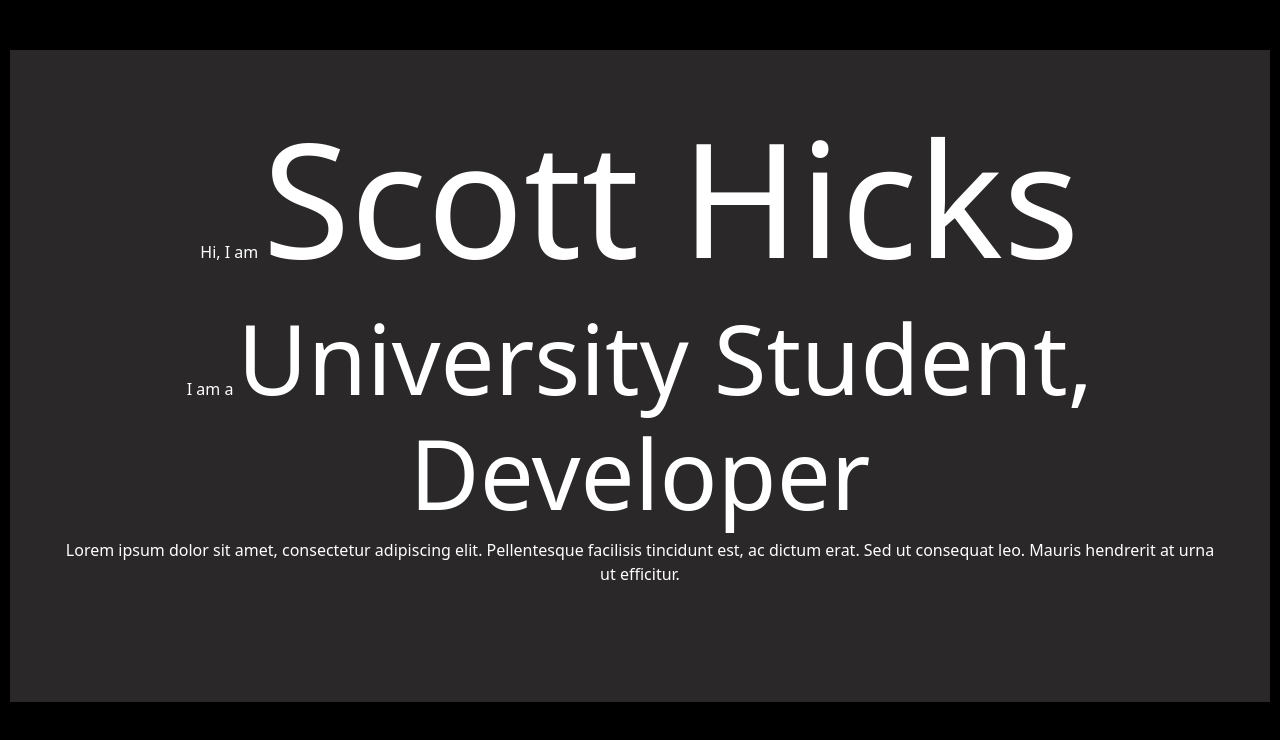
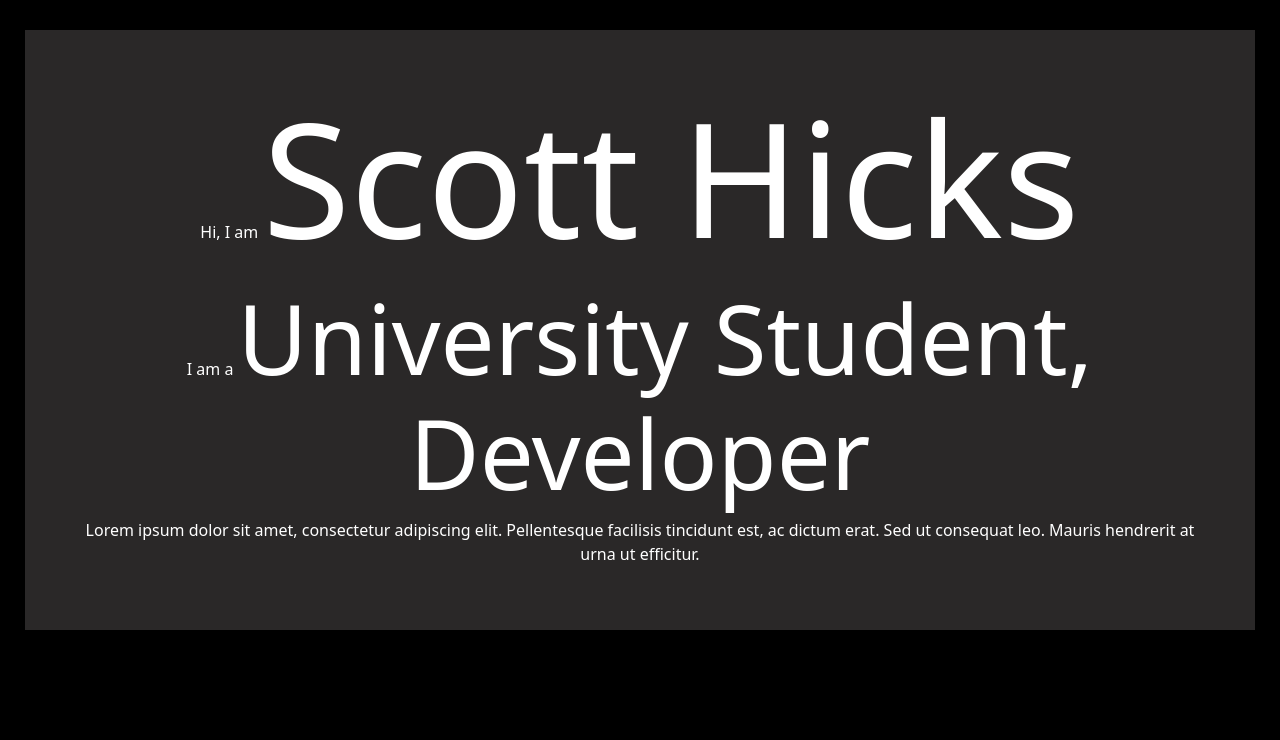
Before and after one commit to ScottHicksIT/ScottHicksIT.github.io, a plain HTML site: page index.html in a window 1280 px wide. Drawn offline with nearby package versions, Linux system fonts and the light colour scheme.

Commit message:
Update - Change front page sizing

```diff
--- a/style.css
+++ b/style.css
@@ -1,17 +1,20 @@
 body {
   background-color: black;
   color: white;
+
 }
 
 .intro {
-    min-height: 200px;
+  height: 600px;
+  /* align-items: stretch; */
   text-align: center;
   background-color: #2A2828;
   display: flex;
   flex-direction: column;
   justify-content: space-between;
-    margin:50px 10px 50px 10px;
+  margin:30px 25px 25px 25px;
   padding: 50px 50px 100px 50px;
+
 }
 
 .box1 {
@@ -33,7 +36,7 @@ body {
 
 
 .box3 {
-  /* background-color: green; */
+  /* background-color: green;  */
 }
 
 
```
Lines whose indentation alone changed are shown as unchanged.
